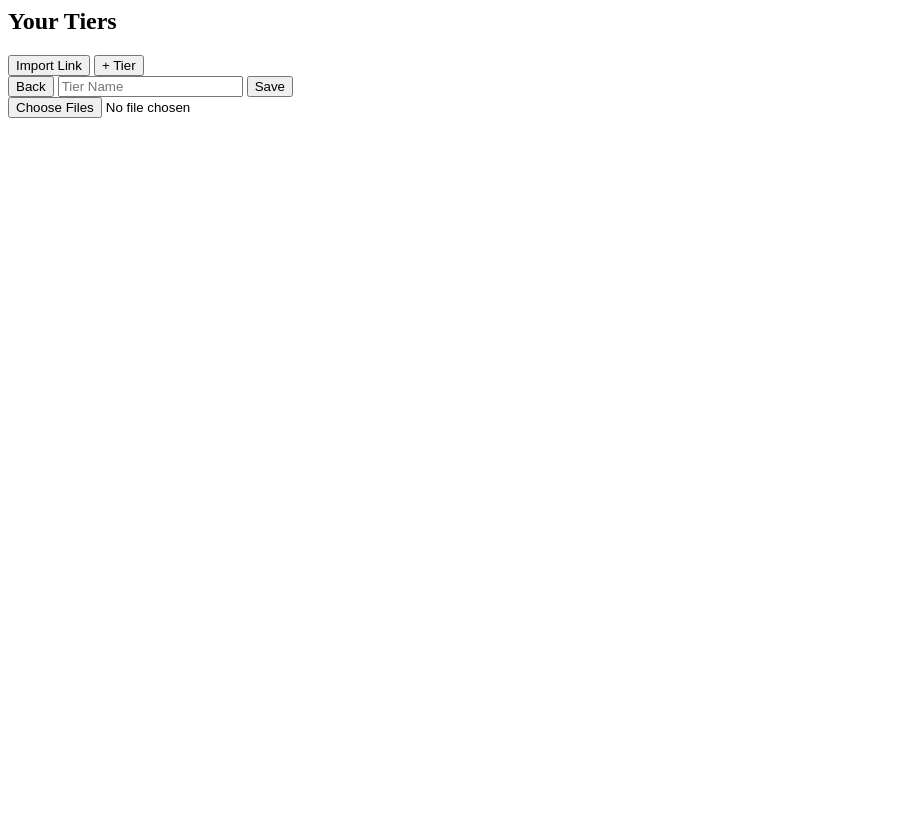
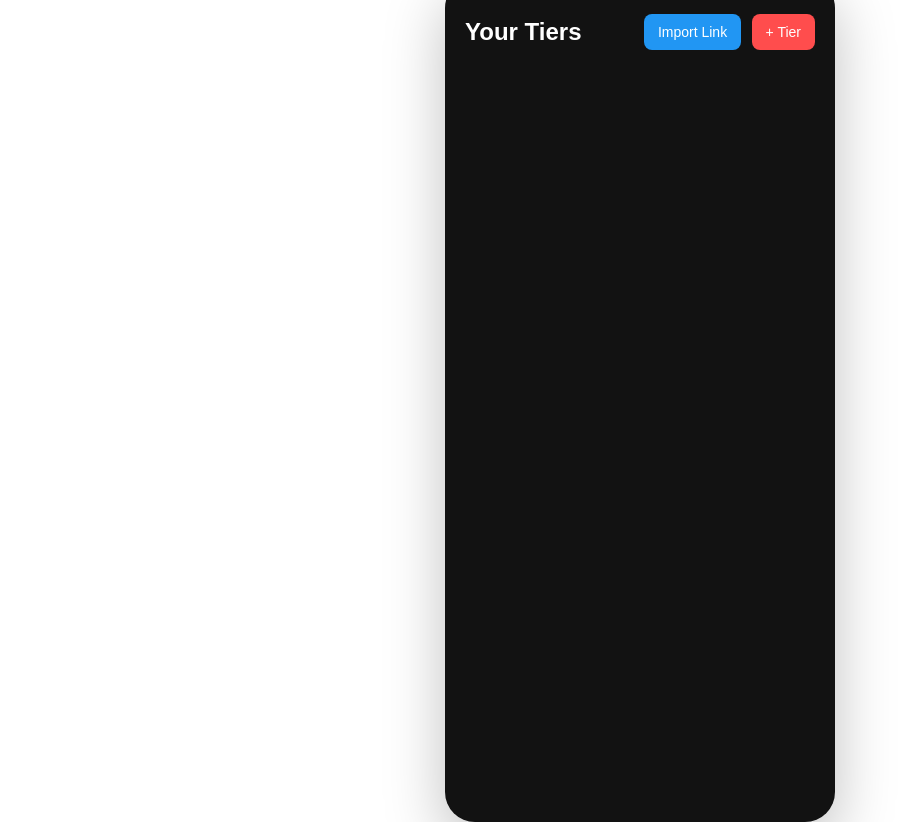
Before and after one commit to RamiSalami-coder/Tier-Lists-S-F, a plain HTML site: page index.html in a window 1280 px wide. Shown: the whole page, without its empty margins (0-915 px from the left). Before the commit the page ends 800 px from the top, so only its background shows below. Drawn offline with Linux system fonts and the light colour scheme.

Commit message:
Update index.html

```diff
--- a/index.html
+++ b/index.html
@@ -1,5 +1,17 @@
+<!DOCTYPE html>
+<html lang="en">
+<head>
+  <meta charset="UTF-8" />
+  <meta name="viewport" content="width=device-width, initial-scale=1.0" />
+  <title>Tier List App</title>
+
+  <!-- CSS FILE -->
+  <link rel="stylesheet" href="/Tier-Lists-S-F/style.css" />
+</head>
+<body>
+
   <div class="app">
-  <!-- HOME -->
+    <!-- HOME SCREEN -->
     <div id="homeScreen">
       <div class="home-header">
         <h2>Your Tiers</h2>
@@ -11,7 +23,7 @@
       <div class="tier-grid" id="tierGrid"></div>
     </div>
 
-  <!-- EDITOR -->
+    <!-- EDITOR SCREEN -->
     <div id="editorScreen">
       <div class="top-bar">
         <button class="back-btn" onclick="goHome()">Back</button>
@@ -26,3 +38,8 @@
       <div class="tier-list" id="tierList"></div>
     </div>
   </div>
+
+  <!-- JAVASCRIPT FILE -->
+  <script src="/Tier-Lists-S-F/script.js"></script>
+</body>
+</html>
```
Lines whose indentation alone changed are shown as unchanged.
